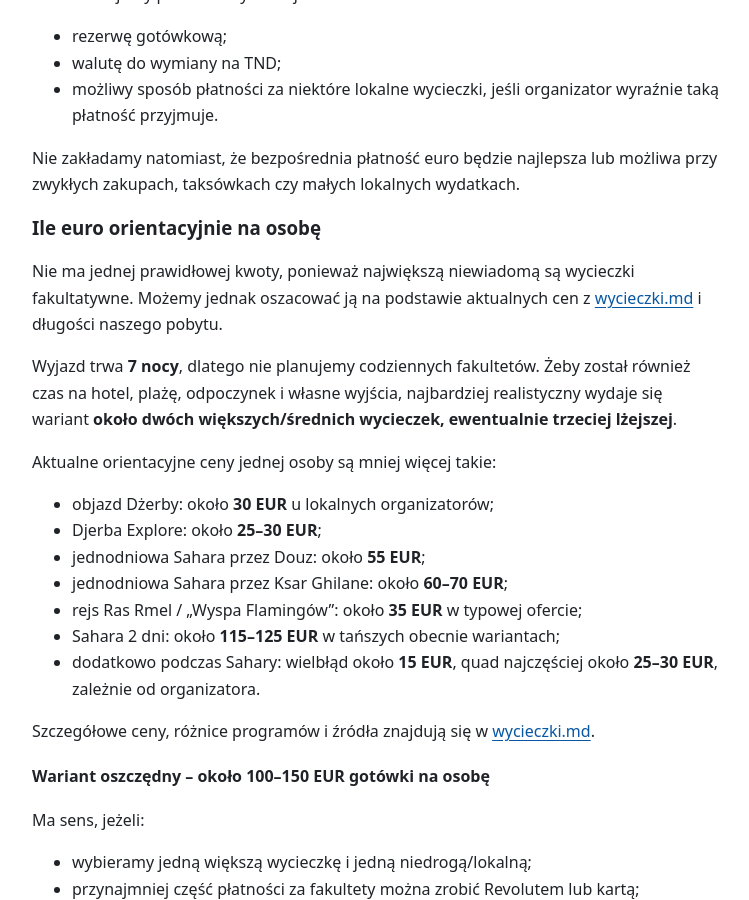
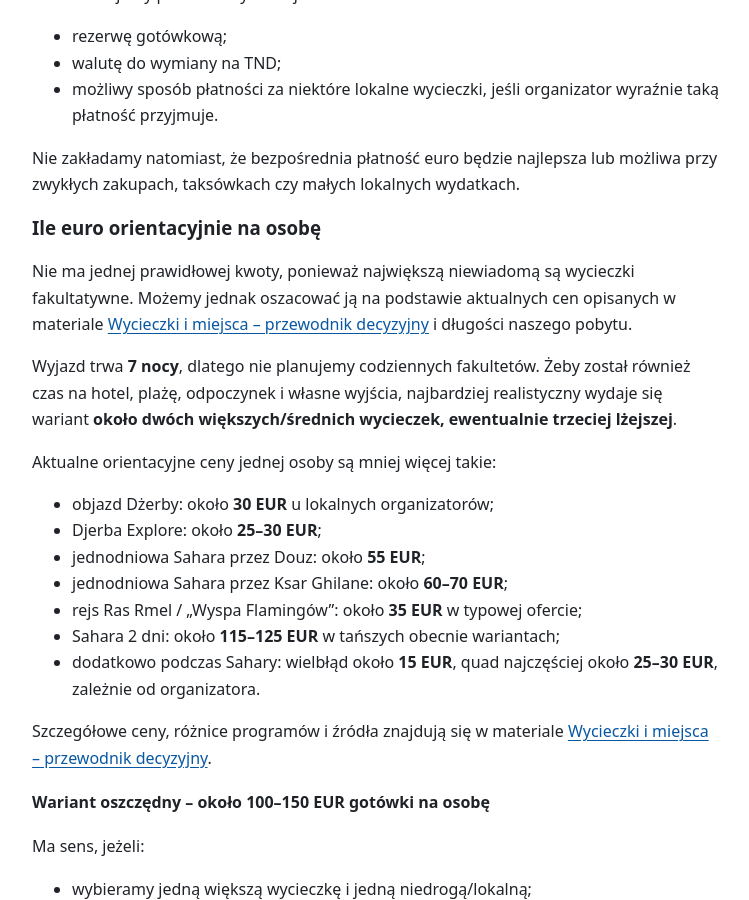
Before and after one commit to rotnicki/djerba-2026, a Jekyll site: the page built from pieniadze.md, in a window 1280 px wide and 900 px high, scrolled down 5193 px. Shown: the whole window, without its empty margins (32-781 px from the left). Built offline with Jekyll 4.4.1, drawn with Linux system fonts in a browser that asks for light colours; our own code applies the rules of GitHub Pages for plain Markdown files; some of the changed text lies outside the part shown.

```diff
--- a/pieniadze.md
+++ b/pieniadze.md
@@ -155,7 +155,7 @@ Nie zakładamy natomiast, że bezpośrednia płatność euro będzie najlepsza l
 
 ### Ile euro orientacyjnie na osobę
 
-Nie ma jednej prawidłowej kwoty, ponieważ największą niewiadomą są wycieczki fakultatywne. Możemy jednak oszacować ją na podstawie aktualnych cen z [wycieczki.md](wycieczki.md) i długości naszego pobytu.
+Nie ma jednej prawidłowej kwoty, ponieważ największą niewiadomą są wycieczki fakultatywne. Możemy jednak oszacować ją na podstawie aktualnych cen opisanych w materiale [Wycieczki i miejsca – przewodnik decyzyjny](wycieczki.md) i długości naszego pobytu.
 
 Wyjazd trwa **7 nocy**, dlatego nie planujemy codziennych fakultetów. Żeby został również czas na hotel, plażę, odpoczynek i własne wyjścia, najbardziej realistyczny wydaje się wariant **około dwóch większych/średnich wycieczek, ewentualnie trzeciej lżejszej**.
 
@@ -169,7 +169,7 @@ Aktualne orientacyjne ceny jednej osoby są mniej więcej takie:
 - Sahara 2 dni: około **115–125 EUR** w tańszych obecnie wariantach;
 - dodatkowo podczas Sahary: wielbłąd około **15 EUR**, quad najczęściej około **25–30 EUR**, zależnie od organizatora.
 
-Szczegółowe ceny, różnice programów i źródła znajdują się w [wycieczki.md](wycieczki.md).
+Szczegółowe ceny, różnice programów i źródła znajdują się w materiale [Wycieczki i miejsca – przewodnik decyzyjny](wycieczki.md).
 
 #### Wariant oszczędny – około 100–150 EUR gotówki na osobę
 
@@ -293,7 +293,7 @@ Do ceny podstawowej trzeba również doliczyć możliwe dodatki, zależnie od pr
 - napiwki;
 - własne zakupy.
 
-Szczegółowe ceny i zasady poszczególnych programów są zbierane w [wycieczki.md](wycieczki.md).
+Szczegółowe ceny i zasady poszczególnych programów są zbierane w materiale [Wycieczki i miejsca – przewodnik decyzyjny](wycieczki.md).
 
 ## Jak podejść do pieniędzy praktycznie
 
```
Also changed, not shown: other parts of pieniadze.md (+3 -3 lines).
